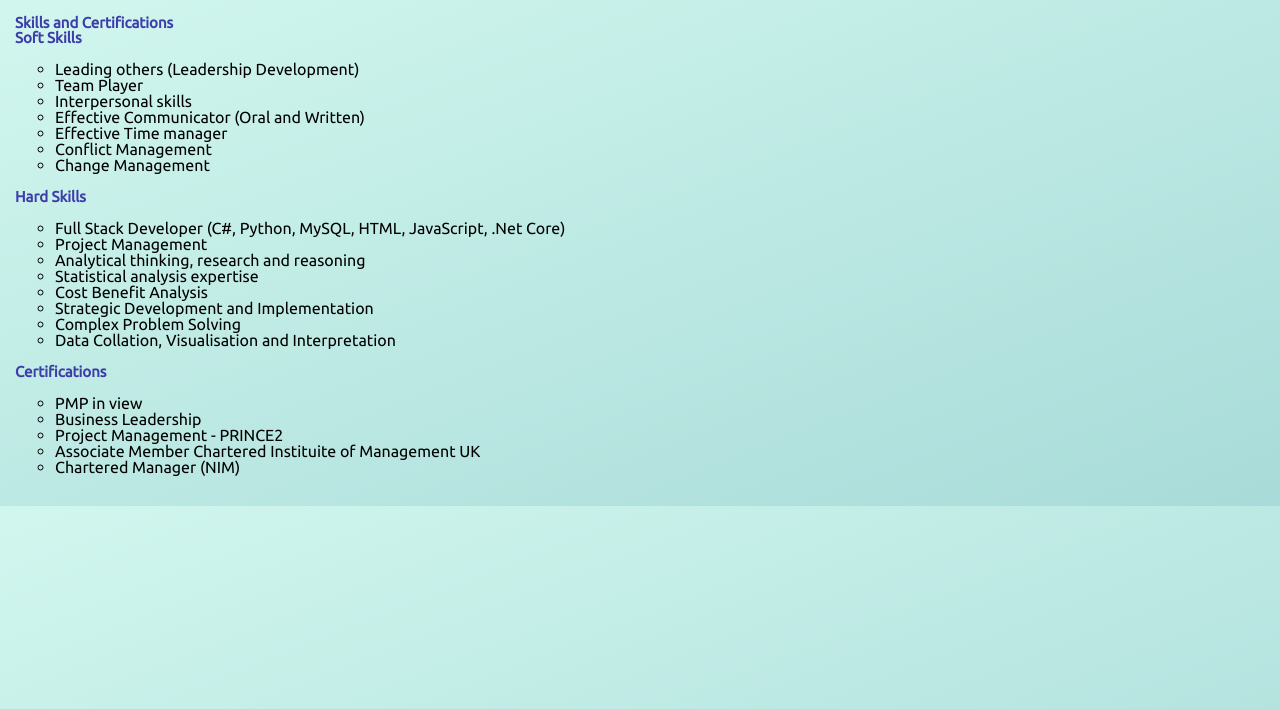
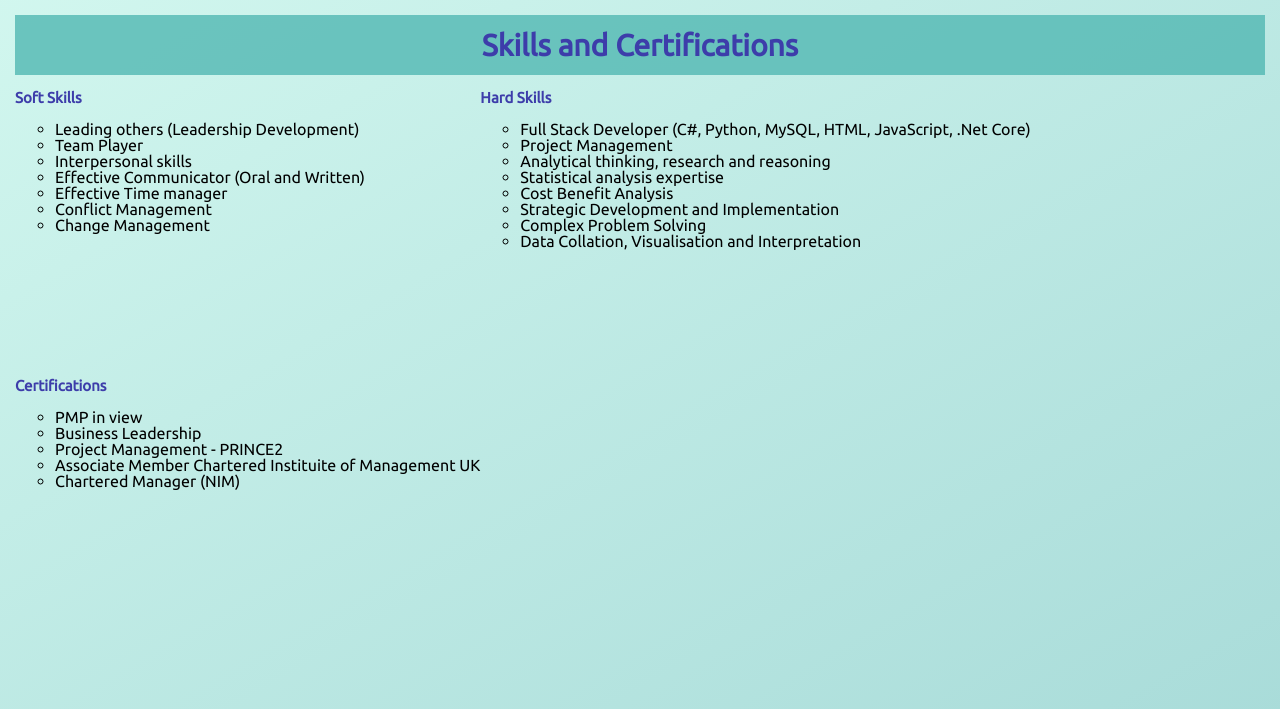
Before and after one commit to leye20/resume-assignment, a plain HTML site: page sandc.html in a window 1280 px wide. Shown: the top 709 px of the page. Drawn offline with Linux system fonts and the light colour scheme.

Commit message:
chnaged the new and sandc pages to grid and flex

```diff
--- a/sandc.html
+++ b/sandc.html
@@ -12,9 +12,8 @@
 </head>
 
 <body>
-
+    <h6 class="heading">Skills and Certifications</h6>
     <section class="skills">
-        <h6>Skills and Certifications</h6>
         <section class="softskills">
             <h6>Soft Skills</h6>
             <ul>
--- a/styles/styles.css
+++ b/styles/styles.css
@@ -77,6 +77,14 @@ h6{
     color: rgb(61, 61, 170);
 }
 
+.heading{
+    display: flexbox;
+    background: rgba(82, 184, 179, 0.8);
+    font-weight: bold;
+    font-size: 30px;
+    text-align: center;
+    padding: 15px;
+}
 /*
 .leftCol{
     float:left;
@@ -229,12 +237,21 @@ form {
     width: 100%;
     }
 
-
+.skills{
+    display: grid;
+    grid-template-columns: auto;
+    grid-template-rows: auto auto auto;
+    height: 80vh;
+    max-width: fit-content;
+    padding-top: 15px;
+}
   .container {
     display: grid;
     grid-template-columns: auto;
     grid-template-rows: auto auto auto auto;
-    height: 90vh;
+    height: 80vh;
+    max-width: fit-content;
+    padding-top: 15px;
     }
 
     .workexp{
@@ -259,8 +276,11 @@ form {
         grid-template-columns: auto auto;
 
         }
-  }
+        .skills{
 
+            grid-template-columns: auto auto;
+          }
+    }
   @media only screen and (min-width: 768px) {
     /* tablets and desktop */
 }
```
Also changed, not shown: about.html (+2 -1 lines), image/Businessman_working.png (added), image/man-320276_1280.webp (added).
